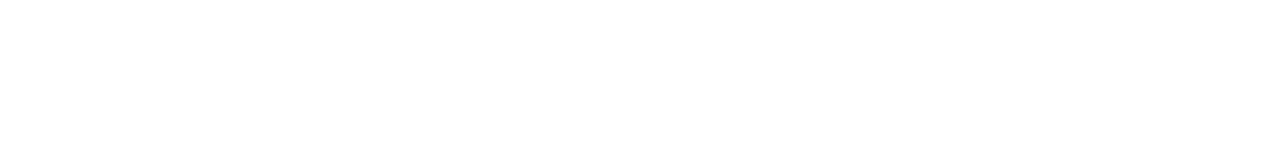
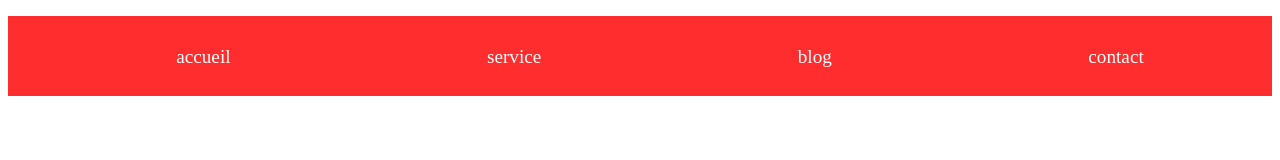
Before and after one commit to Orphee241/dev_web, a plain HTML site: page index.html in a window 1280 px wide. Drawn offline with Linux system fonts and the light colour scheme.

Commit message:
création du header par William merci

```diff
--- a/index.html
+++ b/index.html
@@ -4,11 +4,21 @@
     <meta charset="UTF-8">
     <meta http-equiv="X-UA-Compatible" content="IE=edge">
     <meta name="viewport" content="width=device-width, initial-scale=1.0">
+    <link rel="stylesheet" href="style.css">
     <title>Document</title>
 </head>
 <body>
-    <!-- Header -->
-    <header></header>
+    <!-- Header est sous la charge de William merci -->
+    <header>
+
+        <ul>
+            <li><a href="">accueil</a></li>
+            <li><a href="">service</a></li>
+            <li><a href="">blog</a></li>
+            <li><a href="">contact</a></li>
+        </ul>
+
+    </header>
     <!-- Main -->
     <main></main>
     <!-- Footer -->
--- a/style.css
+++ b/style.css
@@ -0,0 +1,49 @@
+
+
+
+/* Le header est sous la charge de William merci*/
+
+header{
+    background-color: #ff2d2d;
+    height: 10vh;
+}
+
+header ul{
+    display: flex;
+    align-items: center;
+    justify-content: space-around;
+}
+
+
+header ul li{
+    list-style-type: none;
+}
+
+header ul li a{
+    text-decoration: none;
+    color: #ffffff;
+    font-size: 1.2em;
+    position: relative;
+    top: 30px;
+}
+
+
+@keyframes mesAnimations{
+    from{
+        color: #ffffff;
+    }
+
+    50%{
+        color: aqua;
+    }
+
+    to{
+        color: #ffffff;
+        transition: all 1s ease;
+    }
+}
+
+
+header ul li a:hover{
+    animation: mesAnimations 1s infinite alternate;
+}
```
